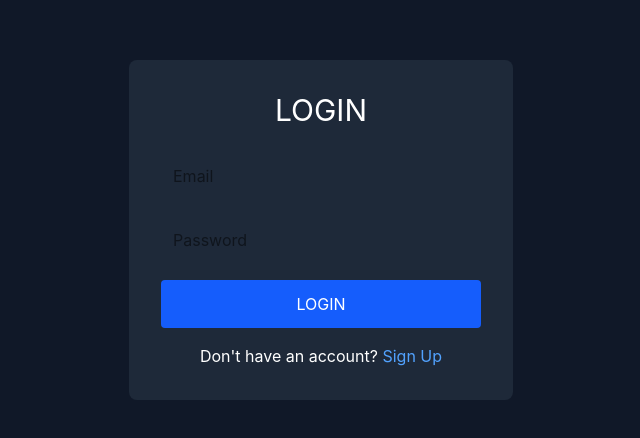
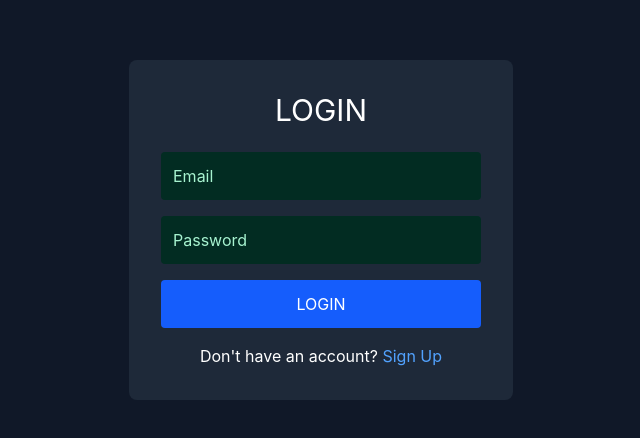
Before and after one commit to Vaishu0110/Career_Compass_AI, a React (Vite) app in the folder client/: page /login in a window 1280 px wide. Shown: the part 170-608 px from the top of the page, without its empty margins (319-959 px from the left). Built offline with nearby package versions, Linux system fonts and the light colour scheme; no server answers.

Commit message:
defined Teal and Emerald Green executive color variables and surface rules

```diff
--- a/client/src/index.css
+++ b/client/src/index.css
@@ -1 +1,56 @@
 @import "tailwindcss";
+
+:root {
+  --primary: #0d9488;
+  --primary-hover: #0f766e;
+  --accent: #10b981;
+  --accent-hover: #059669;
+
+  --bg-main: #022c22;
+  --bg-card: #064e3b;
+  --text-main: #f0fdf4;
+  --border-color: #047857;
+}
+
+html, body {
+  background-color: #022c22 !important;
+  color: #f0fdf4 !important;
+  font-family: 'Inter', system-ui, -apple-system, sans-serif;
+}
+
+/* UI Cards in Dark Mode (Excluding Resume Paper Preview) */
+.bg-white:not(#resume-preview):not(#resume-preview *) {
+  background-color: #064e3b !important;
+  color: #f0fdf4 !important;
+  border-color: #047857 !important;
+}
+
+/* Force Dark Mode Inputs & Textareas Outside Resume Preview */
+input:not(#resume-preview *), select:not(#resume-preview *) {
+  background-color: #022c22 !important;
+  color: #ffffff !important;
+  border-color: #047857 !important;
+}
+
+input::placeholder, textarea::placeholder {
+  color: #a7f3d0 !important;
+}
+
+/* ==========================================================================
+   RESUME PRINTABLE PAPER PREVIEW (PRISTINE WHITE DOCUMENT STYLING)
+   ========================================================================== */
+#resume-preview {
+  background-color: #ffffff !important;
+  color: #0f172a !important;
+}
+
+#resume-preview * {
+  box-sizing: border-box;
+}
+
+#resume-preview textarea {
+  background-color: #f8fafc !important;
+  color: #0f172a !important;
+  border: 1px solid #cbd5e1 !important;
+  border-radius: 8px !important;
+}
```
